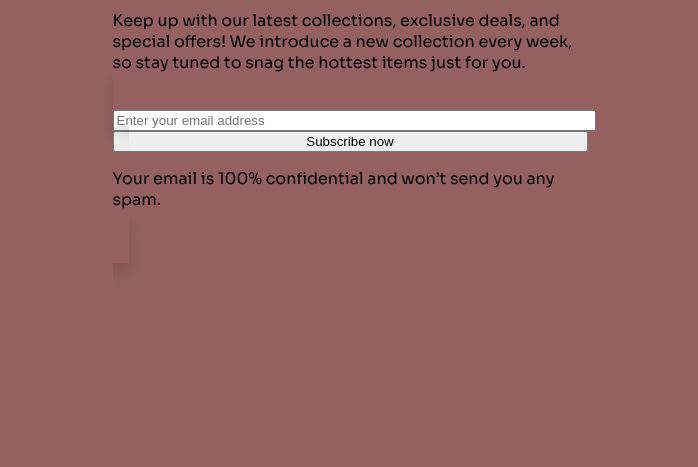
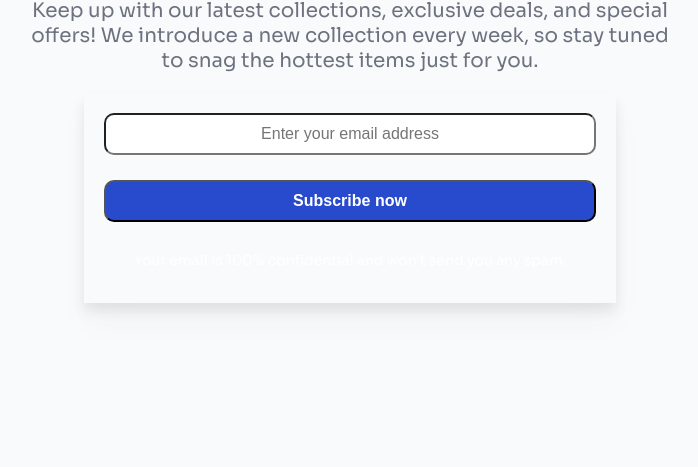
Before and after one commit to Ezequiel3150/Joinournewsletter, a plain HTML site: page index.html in a window 1280 px wide. Shown: the part 349-816 px from the top of the page, without its empty margins (290-988 px from the left). Drawn offline with Linux system fonts and the light colour scheme.

Commit message:
terminado

```diff
--- a/index.html
+++ b/index.html
@@ -11,6 +11,7 @@
     <link
         href="https://fonts.googleapis.com/css2?family=Inter:ital,opsz,wght@0,14..32,100..900;1,14..32,100..900&family=Poppins:ital,wght@0,100;0,200;0,300;0,400;0,500;0,600;0,700;0,800;0,900;1,100;1,200;1,300;1,400;1,500;1,600;1,700;1,800;1,900&family=Sora:wght@100..800&display=swap"
         rel="stylesheet">
+    <link rel="icon" href="favicon.ico">
 </head>
 
 <body>
@@ -19,13 +20,14 @@
         <h1>Join our newsletter</h1>
         <p>Keep up with our latest collections, exclusive deals, and special offers! We introduce a new collection every
             week, so stay tuned to snag the hottest items just for you.</p>
-         <div class="formulario">
-        <form>
-            <input type="email" placeholder="Enter your email address">
-            <button>Subscribe now</button>
-            <p>Your email is 100% confidential and won’t send you any spam.</p>
-        </form></div>
     </div>
+
+    <form>
+        <input type="email" placeholder="Enter your email address">
+        <button>Subscribe now</button>
+        <p>Your email is 100% confidential and won’t send you any spam.</p>
+    </form>
+
 </body>
 
 </html>
--- a/style.css
+++ b/style.css
@@ -1,29 +1,63 @@
 body {
-  background-color: rgb(148, 96, 96);
+  background-color: #f9fafb;
   display: flex;
   justify-content: center;
   align-items: center;
   height: 100vh;
   font-family: "Sora";
+  flex-direction: column;
 }
 
 .cuerpo {
-  width: 475px;
+  width: 52%;
+  font-size: 1.25rem;
+  font-weight: 400;
+  text-align: center;
+  color: #6c727f;
+}
+h1 {
+  font-size: 3rem;
+  font-weight: 600;
+  color: #000000;
 }
 
-form{
-  display: inline;
-  justify-content: center;
-  padding: 16px;
+form {
+  display: flex;
+  flex-direction: column;
+  align-items: center;
+  width: 39%;
+
+  padding: 20px;
   box-shadow: 0px 20px 30px 0px rgba(0, 0, 0, 0.03),
     0px 8px 12px 0px rgba(0, 0, 0, 0.08);
+  font-size: 0.875rem;
+  color: #ffffff;
 }
 
 input {
-  display: block;
+  display: inline-block;
   width: 100%;
+  border-radius: 10px;
+  box-sizing: border-box;
+  text-align: center;
+  padding-top: 10px;
+  padding-bottom: 10px;
+  margin-bottom: 25px;
+  font-size: 1rem;
+  font-weight: 400;
+  color: #394150;
 }
-button{
-    display: block;
-    width: 100%;
+button {
+  display: inline-block;
+  background-color: #284bce;
+  color: white;
+  cursor: pointer;
+  width: 100%;
+  border-radius: 10px;
+  box-sizing: border-box;
+  padding-top: 10px;
+  padding-bottom: 10px;
+  margin-bottom: 15px;
+  font-size: 1rem;
+  font-weight: 600;
 }
```
